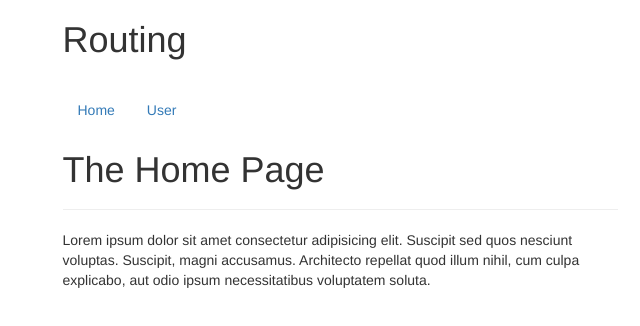
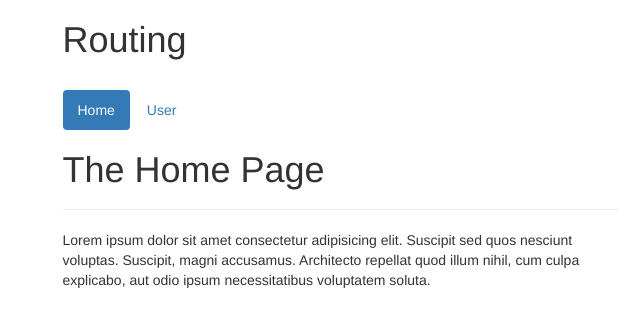
Before and after one commit to Ayazadeh/VueWithMaximilian, a Vue app in the folder Vuejs/20/: page / in a window 1280 px wide. Shown: the top 326 px of the page, without its empty margins (300-940 px from the left). Built offline with nearby package versions, Linux system fonts and the light colour scheme.

Commit message:
Vue2: Styling Active Links

```diff
--- a/Vuejs/20/src/components/Header.vue
+++ b/Vuejs/20/src/components/Header.vue
@@ -1,6 +1,6 @@
 <template>
   <ul class="nav nav-pills">
-    <li role="presentation"><router-link to="/">Home</router-link></li>
-    <li role="presentation"><router-link to="/user">User</router-link></li>
+    <router-link to="/" tag="li" active-class="active" exact><a>Home</a></router-link>
+    <router-link to="/user" tag="li" active-class="active"><a>User</a></router-link>
   </ul>
 </template>
--- a/Vuejs/20/src/main.js
+++ b/Vuejs/20/src/main.js
@@ -9,7 +9,7 @@ Vue.use(VueRouter);
 
 const router = new VueRouter({
   routes,
-  mode: 'history' // for the hash mode, use mode: 'hash' -> /#/ in url
+  mode: 'history' // for the hash mode, use -> mode: 'hash' -> /#/ in url
 });
 
 new Vue({
```
